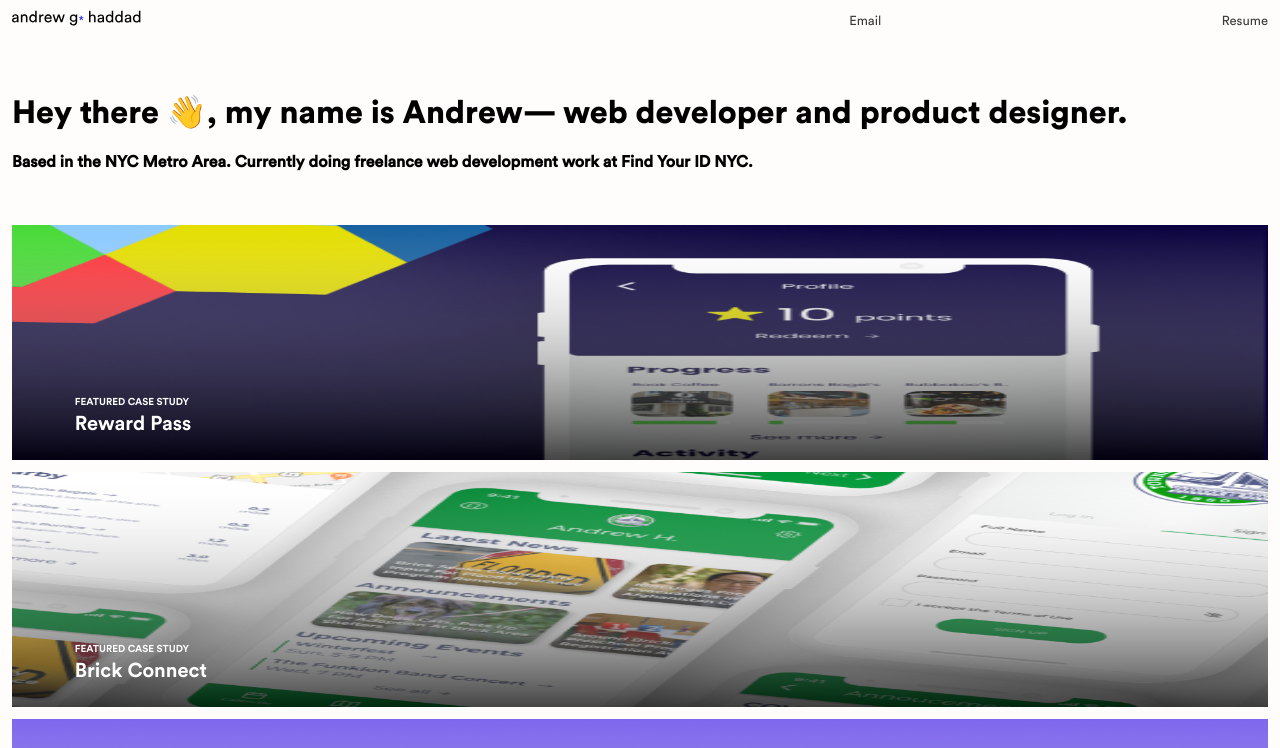
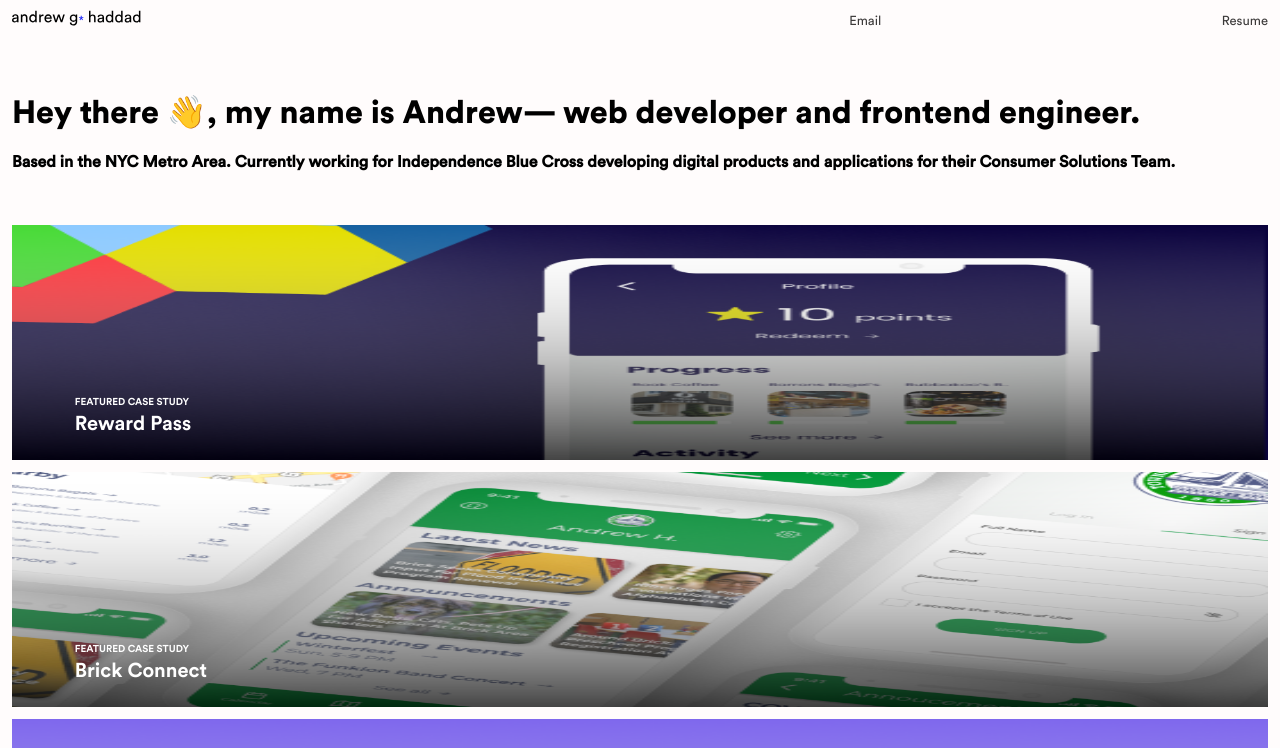
Before and after one commit to andrewghaddad/portfolio-app, a React (Create React App) app: page / in a window 1280 px wide. Shown: the top 748 px of the page. Built offline with nearby package versions, Linux system fonts and the light colour scheme.

Commit message:
updates to homepage & root directory

```diff
--- a/src/App.js
+++ b/src/App.js
@@ -29,12 +29,12 @@ function Home() {
       <div className="margin">
         <div className="Headline--section">
           <h1>
-            Hey there 👋, my name is <br></br>Andrew— web developer and product
-            designer.
+            Hey there 👋, my name is <br></br>Andrew— web developer and frontend
+            engineer.
           </h1>
           <h4 className="Subtitle--section">
-            Based in the NYC Metro Area. Currently doing freelance web <br></br>
-            development work at Find Your ID NYC.
+            Based in the NYC Metro Area. Currently working for Independence Blue <br></br>
+            Cross developing digital products and applications for their Consumer Solutions Team.
           </h4>
         </div>
         <div className="WorkThumbnail--container">
```
Also changed, not shown: index.html (+1 -1 lines).
